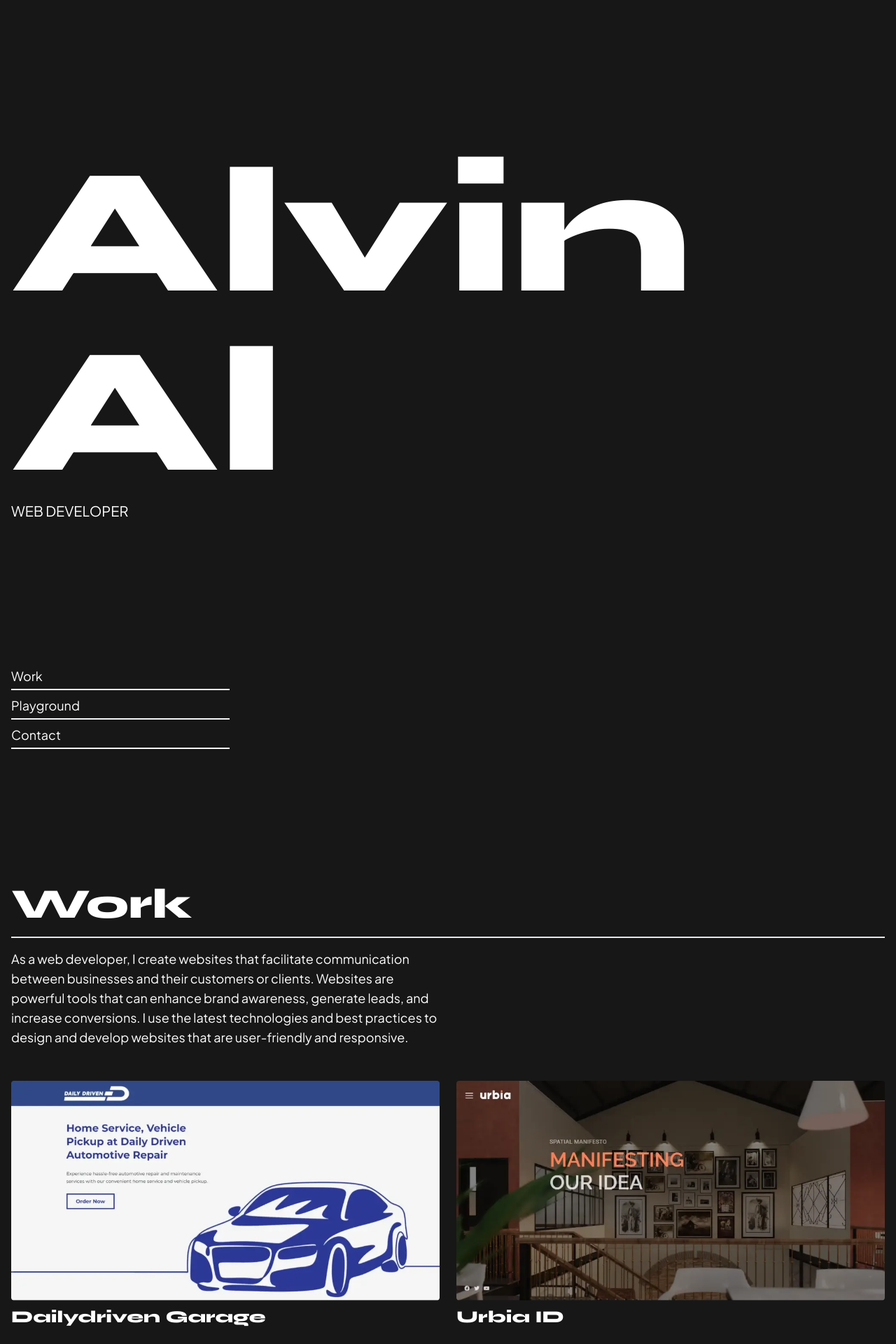
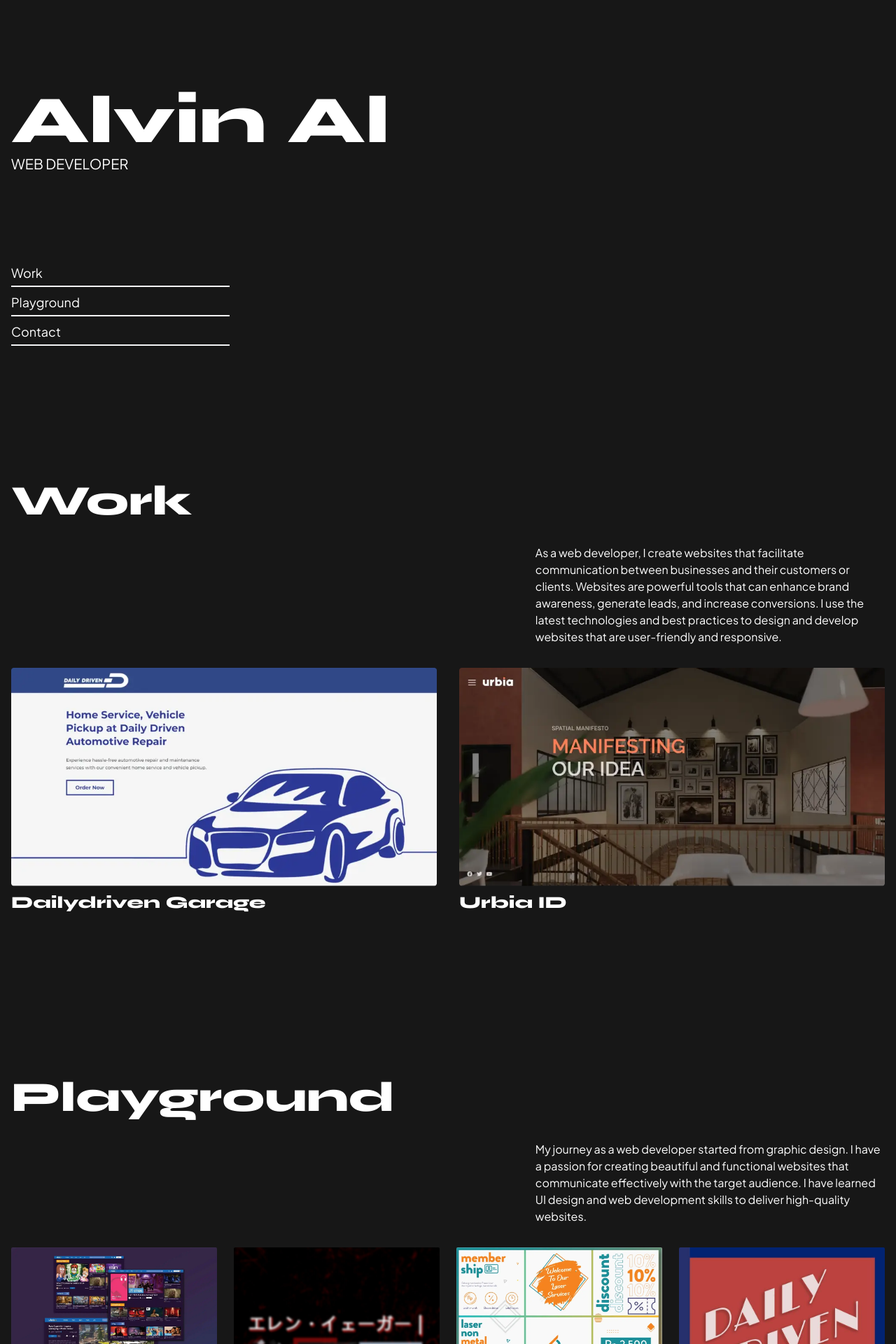
Before and after one commit to alvin-al/alvin-portfolio, a React (Create React App) app: page / in a window 1280 px wide. Shown: the part 160-2080 px from the top of the page at 70% size. Built offline with nearby package versions, Linux system fonts and the light colour scheme.

Commit message:
Fix styling

```diff
--- a/src/components/EmailForm.js
+++ b/src/components/EmailForm.js
@@ -9,7 +9,7 @@ function EmailForm() {
   }
   return (
     <div >
-        <form onSubmit={handleSubmit} className='flex flex-col pr-24 md:pr-96 md:mb-24 lg:pr-[55%] xl:pr-[65%]'>
+        <form onSubmit={handleSubmit} className='flex flex-col pl-24 md:mb-12 lg:pl-[60%]'>
             {/* <label htmlFor="email" className='text-white text-left'>
                 Email Address
             </label> */}
--- a/src/components/GetInTouchSection.js
+++ b/src/components/GetInTouchSection.js
@@ -4,8 +4,8 @@ import EmailForm from "./EmailForm";
 const GetInTouchSection = () =>{
     return(
         <div id="getintouch">
-            <h2 className="font-syne font-extrabold text-4xl text-left text-white border-b-2 pb-4 xl:text-6xl">Get In Touch</h2>
-            <p className="text-left text-white text-base pt-4 mb-32 md:mb-24 lg:pr-[50%] xl:text-lg">If you like my work or have any questions, feel free to contact me directly. I would love to hear from you and discuss your web development needs. You can reach me by email.</p>
+            <h2 className="font-syne font-extrabold text-4xl text-left text-white xl:text-6xl">Get In Touch</h2>
+            <p className="text-left text-white text-base py-8 xl:pl-[60%] lg:text-base">If you like my work or have any questions, feel free to contact me directly. I would love to hear from you and discuss your web development needs. You can reach me by email.</p>
             <div>
                 <EmailForm />
             </div>
--- a/src/components/HeroBanner.js
+++ b/src/components/HeroBanner.js
@@ -4,8 +4,8 @@ function HeroBanner() {
             <div id="heroBanner-caption">
                 <p className="text-right pl-24 text-white text-base md:pl-96 lg:pl-[60%] xl:text-lg">Hi, I am Alvin a web developer based in Bogor, Indonesia. Currently pursuing a degree in information systems at the Open University. I love to learn any field like design, tech, and web development. Feel free to explore my works and my thought</p>
             </div>
-            <div id="heroBanner-name" className="flex flex-col my-52">
-                <h1 className="font-syne font-extrabold text-6xl text-white text-center md:text-8xl md:text-left xl:text-[256px]">Alvin Al</h1>
+            <div id="heroBanner-name" className="flex flex-col my-52 xl:my-32">
+                <h1 className="font-syne font-extrabold text-6xl text-white text-center md:text-8xl md:text-left">Alvin Al</h1>
                 <p className="text-center md:text-left text-white text-xl uppercase">Web Developer</p>
             </div>
             <div id="navbar" className="pr-48 md:pr-[500px] lg:pr-[75%]">
--- a/src/components/PlaygroundSection.js
+++ b/src/components/PlaygroundSection.js
@@ -16,8 +16,8 @@ const images = [
 function PlaygroundSection (){
     return(
         <div id="playground">
-            <h2 className="font-syne font-extrabold text-4xl text-left text-white border-b-2 pb-4 xl:text-6xl">Playground</h2>
-            <p className="text-left text-white text-base pt-4 mb-12 xl:pr-[50%] xl:text-lg">My journey as a web developer started from graphic design. I have a passion for creating beautiful and functional websites that communicate effectively with the target audience. I have learned UI design and web development skills to deliver high-quality websites.</p>
+            <h2 className="font-syne font-extrabold text-4xl text-left text-white xl:text-6xl">Playground</h2>
+            <p className="text-left text-white text-base py-8 xl:pl-[60%] lg:text-base">My journey as a web developer started from graphic design. I have a passion for creating beautiful and functional websites that communicate effectively with the target audience. I have learned UI design and web development skills to deliver high-quality websites.</p>
                 <div className="">
                     <div className="w-full columns-2 space-y-6 gap-6 lg:columns-4">
                         <div>
--- a/src/components/WorkSection.js
+++ b/src/components/WorkSection.js
@@ -7,9 +7,9 @@ import urbia from '../assets/images/urbiaid.webp';
 function WorkSection (){
     return(
         <div id="work">
-            <h2 className="font-syne font-extrabold text-4xl text-left text-white border-b-2 pb-4 xl:text-6xl">Work</h2>
-            <p className="text-left text-white text-base pt-4 mb-12 xl:pr-[50%] lg:text-lg">As a web developer, I create websites that facilitate communication between businesses and their customers or clients. Websites are powerful tools that can enhance brand awareness, generate leads, and increase conversions. I use the latest technologies and best practices to design and develop websites that are user-friendly and responsive.</p>
-            <div id="all-works" className="flex gap-6">
+            <h2 className="font-syne font-extrabold text-4xl text-left text-white xl:text-6xl">Work</h2>
+            <p className="text-left text-white text-base py-8 xl:pl-[60%] lg:text-base">As a web developer, I create websites that facilitate communication between businesses and their customers or clients. Websites are powerful tools that can enhance brand awareness, generate leads, and increase conversions. I use the latest technologies and best practices to design and develop websites that are user-friendly and responsive.</p>
+            <div id="all-works" className="flex gap-2 flex-col md:flex-row md:gap-8">
                 <WorkBlock src={dailydriven} title="Dailydriven Garage" />
                 <WorkBlock src={urbia} title="Urbia ID" />
             </div>
```
Also changed, not shown: 22 other files (tests, documents, lock files or other folders).
